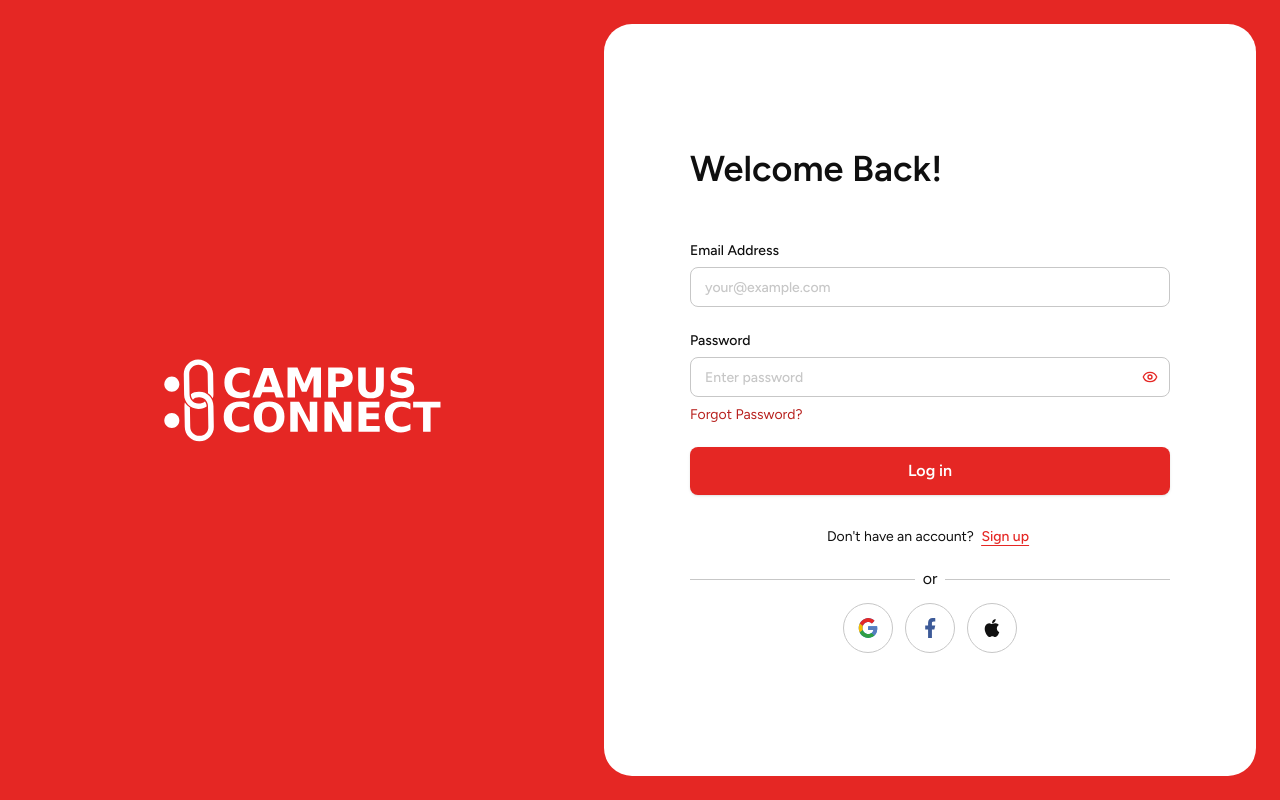
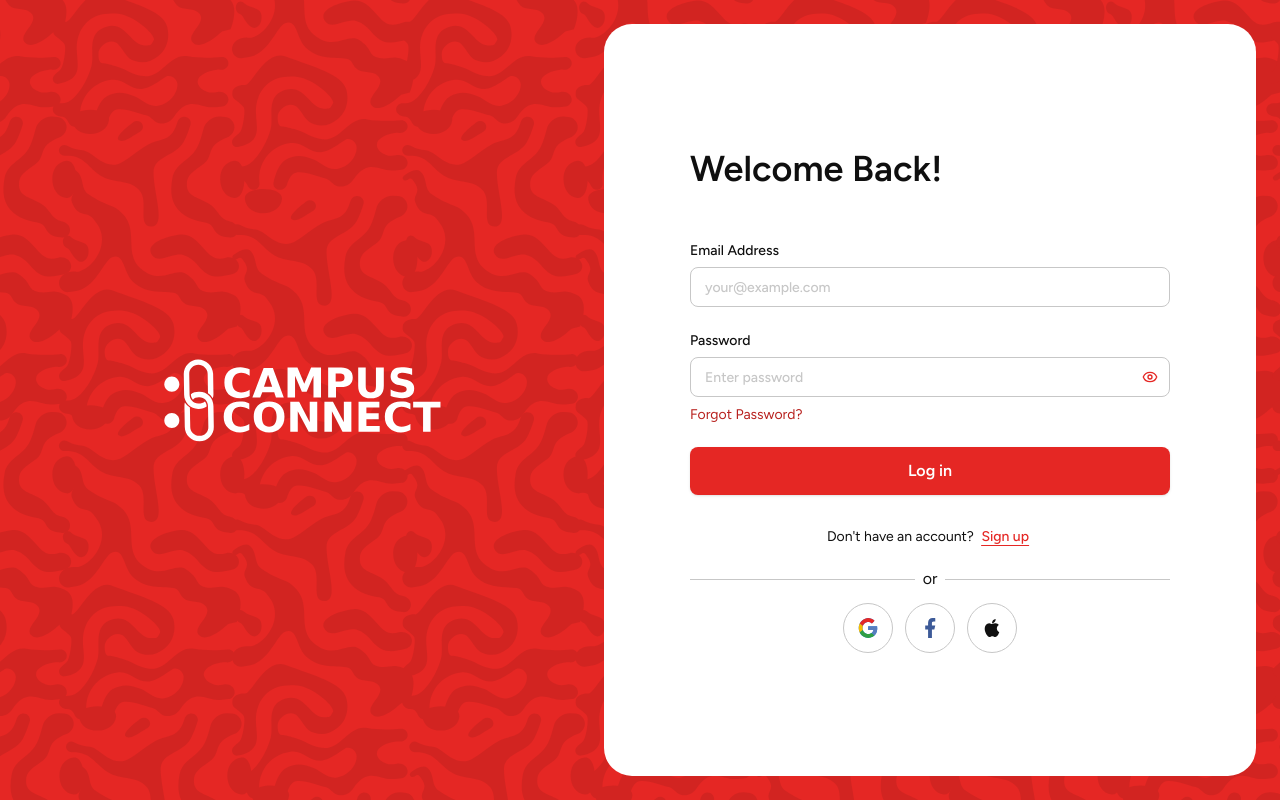
Before and after one commit to johnnysedh3lllo/campus-connect, a Next.js app: page /log-in in a window 1280 px wide. Built offline with nearby package versions, Linux system fonts and the light colour scheme.

Commit message:
added onboarding background

```diff
--- a/app/(main-app)/(auth)/layout.tsx
+++ b/app/(main-app)/(auth)/layout.tsx
@@ -3,10 +3,12 @@ import Link from "next/link";
 import ThemeProviderWrapper from "@/components/app/theme-provider-wrapper";
 import Logo from "@/components/app/logo";
 import { Toaster } from "@/components/ui/toaster";
+import Image from "next/image";
 
 //ASSETS
 import { figtree } from "@/lib/fonts";
 import "@/app/globals.css";
+import onboardingPattern from "@/public/patterns/pattern-onboarding.svg";
 
 export const metadata = {
   title: "Next.js",
@@ -20,16 +22,23 @@ export default async function RootLayout({
 }) {
   return (
     <html lang="en" className={figtree.variable} suppressHydrationWarning>
-      <body className="bg-primary text-foreground flex min-h-screen flex-col font-serif">
+      <body className="bg-primary text-foreground relative flex min-h-screen flex-col font-serif">
         <ThemeProviderWrapper>
-          <section className="flex flex-col gap-6 pt-6 pr-4 pb-20 pl-4 sm:items-start sm:pt-12 sm:pr-10 sm:pb-12 sm:pl-10 lg:h-screen lg:flex-row lg:items-center lg:p-6">
+          <Image
+            className="absolute inset-0 object-cover"
+            alt="onboarding pattern"
+            fill={true}
+            src={onboardingPattern}
+            quality={80}
+          />
+          <section className="z-1 flex flex-col gap-6 pt-6 pr-4 pb-20 pl-4 sm:items-start sm:pt-12 sm:pr-10 sm:pb-12 sm:pl-10 lg:h-screen lg:flex-row lg:items-center lg:p-6">
             <div className="text-background flex w-full justify-start sm:flex-1 lg:h-full lg:items-center lg:justify-center">
               <Link href="/">
                 <Logo />
               </Link>
             </div>
 
-            <div className="relative onboarding-form bg-background w-full rounded-md p-4 sm:rounded-xl sm:px-12 sm:py-12 lg:flex lg:h-full lg:flex-1 lg:justify-center">
+            <div className="onboarding-form bg-background relative w-full rounded-md p-4 sm:rounded-xl sm:px-12 sm:py-12 lg:flex lg:h-full lg:flex-1 lg:justify-center">
               {children}
               <Toaster />
             </div>
--- a/app/(main-app)/dashboard/page.tsx
+++ b/app/(main-app)/dashboard/page.tsx
@@ -3,12 +3,19 @@ import { UserResponse } from "@supabase/supabase-js";
 import { Metadata } from "next";
 
 import Link from "next/link";
+// import { useSearchParams } from "next/navigation";
 
 export const metadata: Metadata = {
   title: "Dashboard",
 };
 
-export default async function Page() {
+export default async function Page({ params }: { params: { query: string } }) {
+  // const searchParams = useSearchParams();
+
+  console.log(await params);
+
+  // console.log(searchParams.get("welcome"));
+
   const supabase = await createClient();
   const {
     data: { user },
@@ -42,9 +49,8 @@ export default async function Page() {
         <Link href="/dashboard/messages">messages</Link>
       </div>
 
-
-      <div className="h-[50vh] border border-solid border-black overflow-y-auto">
-        <div className="p-4 ">
+      <div className="h-[50vh] overflow-y-auto border border-solid border-black">
+        <div className="p-4">
           <pre>{JSON.stringify(roles, null, 2)}</pre>
         </div>
         <div className="p-4">
--- a/utils/supabase/middleware.ts
+++ b/utils/supabase/middleware.ts
@@ -41,11 +41,11 @@ export const updateSession = async (request: NextRequest) => {
 
     // protected routes
     if (request.nextUrl.pathname.startsWith("/dashboard") && user.error) {
-      return NextResponse.redirect(new URL("/sign-in", request.url));
+      return NextResponse.redirect(new URL("/log-in", request.url));
     }
 
     // redirects when user is logged in
-    if (request.nextUrl.pathname === "/sign-in" && !user.error) {
+    if (request.nextUrl.pathname === "/log-in" && !user.error) {
       return NextResponse.redirect(new URL("/dashboard", request.url));
     }
 
@@ -67,5 +67,5 @@ export const updateSession = async (request: NextRequest) => {
 };
 
 export const config = {
-  matcher: ["/sign-in", "/dashboard"],
+  matcher: ["/log-in", "/dashboard"],
 };
```
Also changed, not shown: public/patterns/pattern-onboarding.svg (added).
